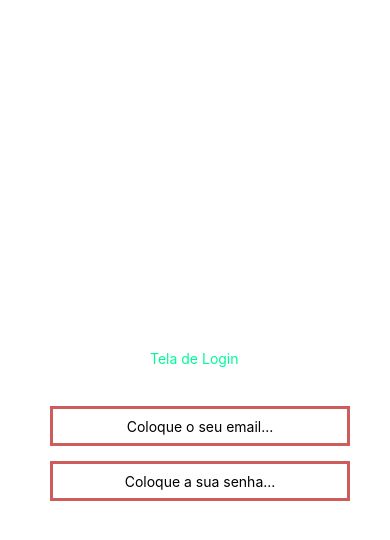
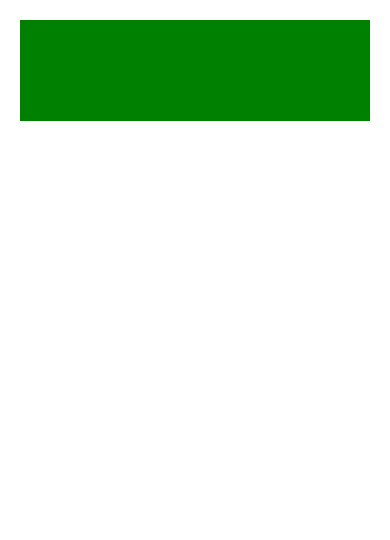
Before and after one commit to AlePereiras/projeto-pmovel, a React Native app: screen / in a window 390 px wide. Shown: the top 540 px of the page. Built offline with nearby package versions, Linux system fonts and the light colour scheme.

Commit message:
Fazendo uma tela de WhatsApp

```diff
--- a/App.js
+++ b/App.js
@@ -21,7 +21,8 @@
 
 import { Text, TextInput } from "react-native";
 import { useState } from "react";
-import telaLogin from "./telaLogin"
+import telaLogin from "./telaLogin";
+import telaWhatsapp from "./telaWhatsapp";
 
 const MyApp = () => {
   return (
@@ -72,4 +73,4 @@ const Gato = ({idade}) => {
 }
 
 //export default MyApp;
-export default telaLogin;
+export default telaWhatsapp;
--- a/telaLogin.js
+++ b/telaLogin.js
@@ -1,9 +1,10 @@
-import { Text, TextInput } from "react-native";
-import { useState } from "react";
+import { Text, TextInput, Button, View, StyleSheet} from "react-native";
+import React, { useState } from "react";
 
  const input = () => {
     const [input1, setInput1] = useState('');
     const [input2, setInput2] = useState('');
+    const [cliques, setCliques] = useState(0);
 
     return(
         <>
@@ -45,6 +46,13 @@ import { useState } from "react";
             }}
         />
 
+            <Button title = "LOGIN" onPress={() => {
+                setCliques();
+            }}
+        />
+
+
+
         </>
     );
 }
--- /dev/null
+++ b/telaWhatsapp.js
@@ -0,0 +1,25 @@
+import {Text, View, StyleSheet} from "react-native";
+import React from "react";
+
+const Flex = () => {
+    return(
+        <View
+        style={[
+            styles.container,{
+                flexDirection: 'column',
+            },
+        ]}>
+            <View style={{flex: 1, backgroundColor: 'green'}}/>
+            <View style={{flex: 7, backgroundColor: 'write'}}/>
+    </View>
+    );
+};
+
+const styles = StyleSheet.create({
+    container: {
+        flex: 1,
+        padding: 20,
+    },
+});
+
+export default Flex;
```
